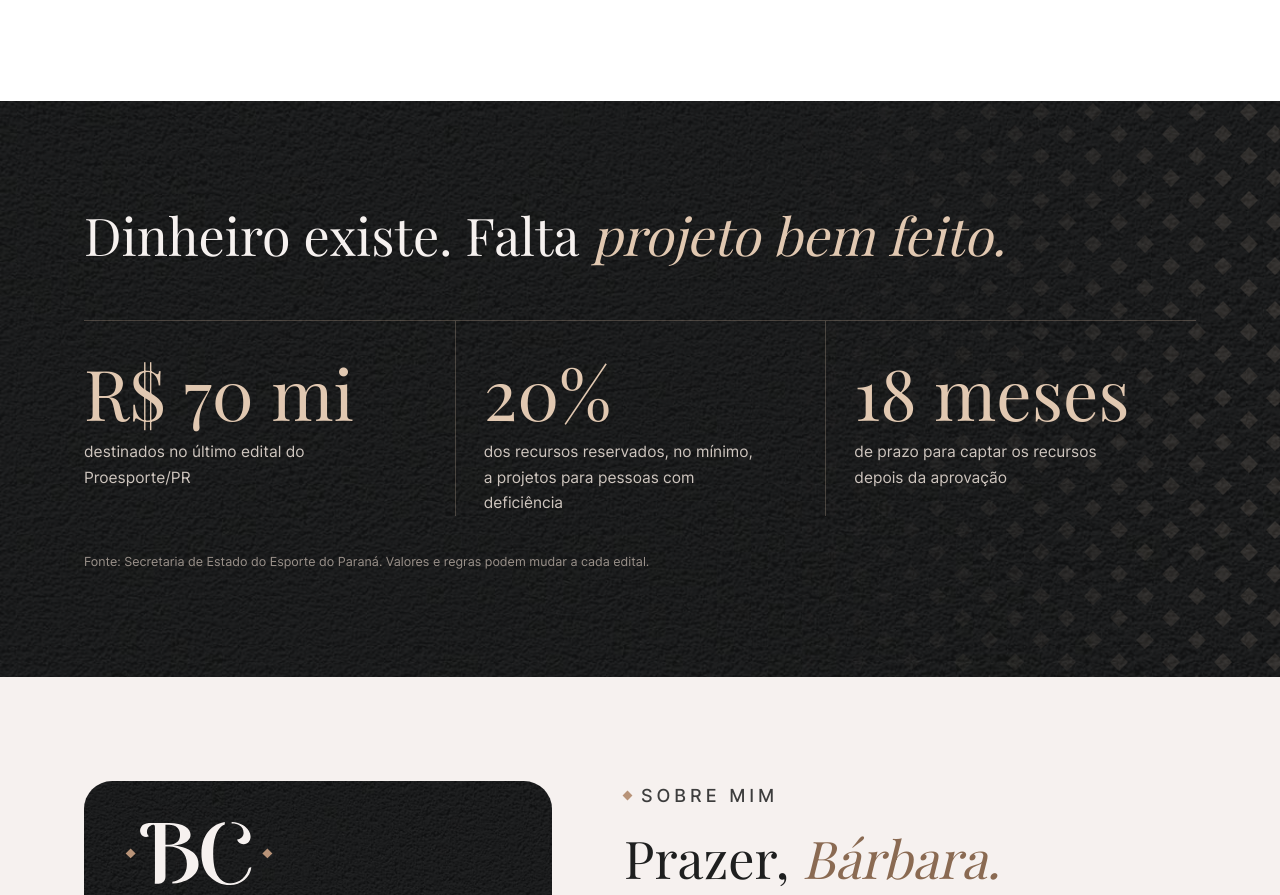
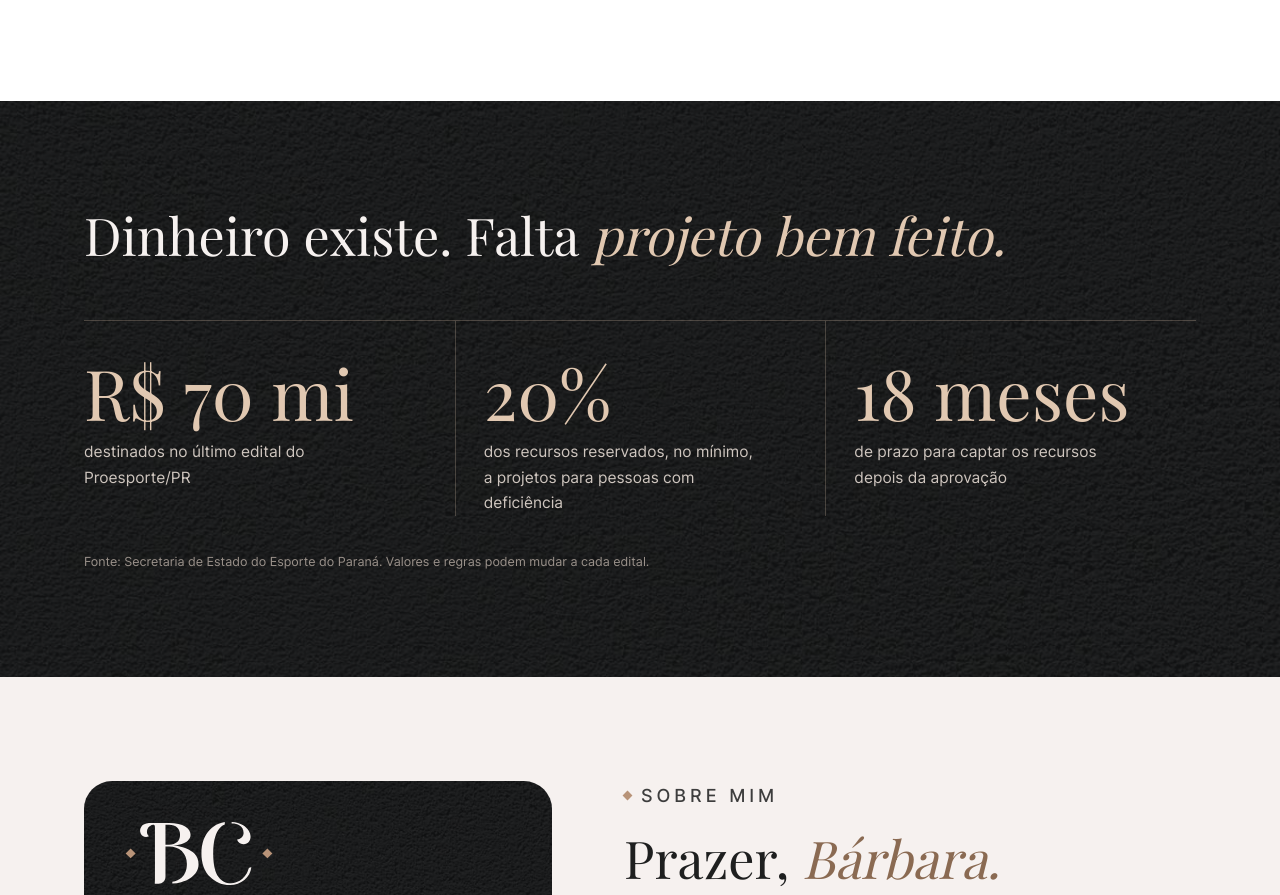
Before and after one commit to barbarachelski/barbara.chelski, a plain HTML site: page index.html in a window 1280 px wide. Shown: the part 2921-3816 px from the top of the page. Drawn offline with Linux system fonts and the light colour scheme; a web font is replaced by a local one.

Commit message:
Números: remove losangos
Co-Authored-By: Claude Opus 5.5 <noreply@anthropic.com>
Claude-Session: https://claude.ai/code/session_01KMMwaBXe2Uj9RhvZFGutdP

```diff
--- a/index.html
+++ b/index.html
@@ -349,8 +349,7 @@ footer{background:linear-gradient(rgba(30,31,31,.55),rgba(30,31,31,.55)),url("im
 </section>
 
 <!-- 5. números -->
-<section class="dark tex-dark has-pat" id="numeros">
- <div class="pat pat-areia" aria-hidden="true"></div>
+<section class="dark tex-dark" id="numeros">
  <div class="wrap">
   <h2>Dinheiro existe. Falta <em class="acc">projeto bem feito.</em></h2>
   <div class="stats">
```
